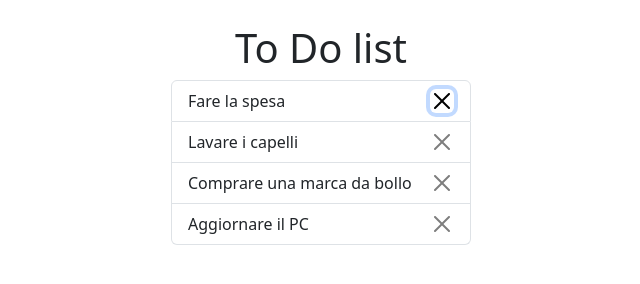
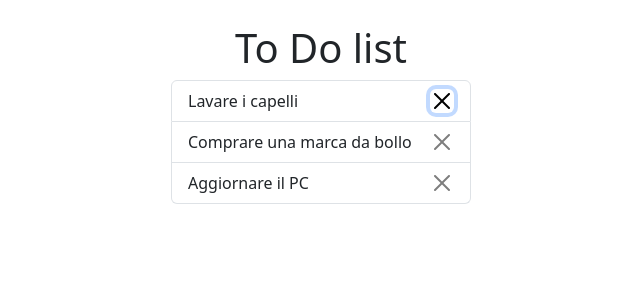
Before and after one commit to dieghino26/vue-todolist, a plain HTML site: page index.html in a window 1280 px wide. Both pictures are taken after a click on the button 761 px from the left and 101 px from the top of the page. Shown: the whole page, without its empty margins (319-959 px from the left). Drawn offline with nearby package versions, Linux system fonts and the light colour scheme.

Commit message:
added deleteTask method

```diff
--- a/index.html
+++ b/index.html
@@ -23,7 +23,8 @@
         <div id="root">
             <h1 class="text-center">To Do list</h1>
             <ul class="list-group">
-                <li v-for="item in toDoList" class="list-group-item d-flex justify-content-between">{{ item.text }}  <button type="button" class="btn-close" aria-label="Close"></button></li>
+                <li v-for="task in toDoList" class="list-group-item d-flex justify-content-between">{{ task.text }}
+                     <button type="button" class="btn-close" @click="deleteTask(task.id)"></button></li>
               </ul>
 
         </div>
--- a/js/todolist.js
+++ b/js/todolist.js
@@ -4,6 +4,11 @@ const {createApp} = Vue;
 const app = createApp({
     data: () => ({
         toDoList
-    })
+    }),
+    methods: {
+        deleteTask(id){
+            this.toDoList = this.toDoList.filter(task => id !== task.id)
+        }
+    }
 });
 app.mount("#root")
```
